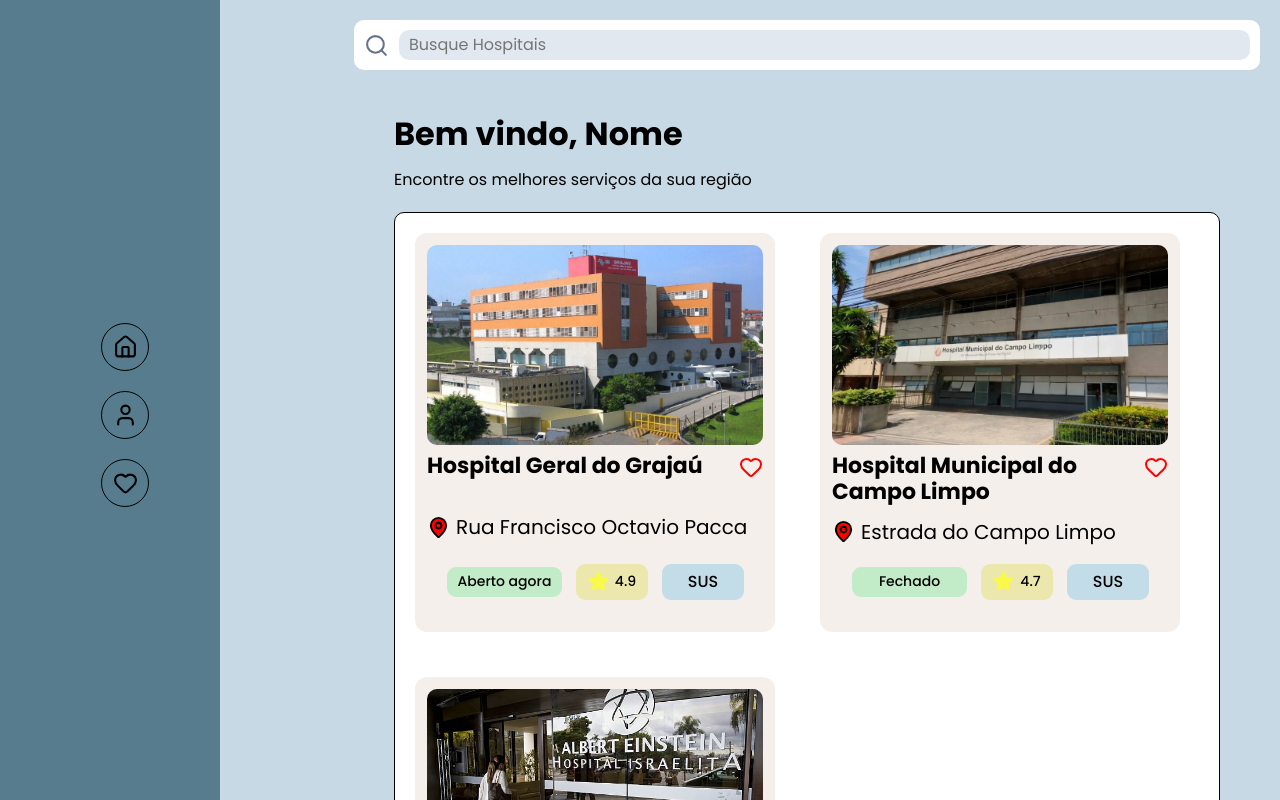
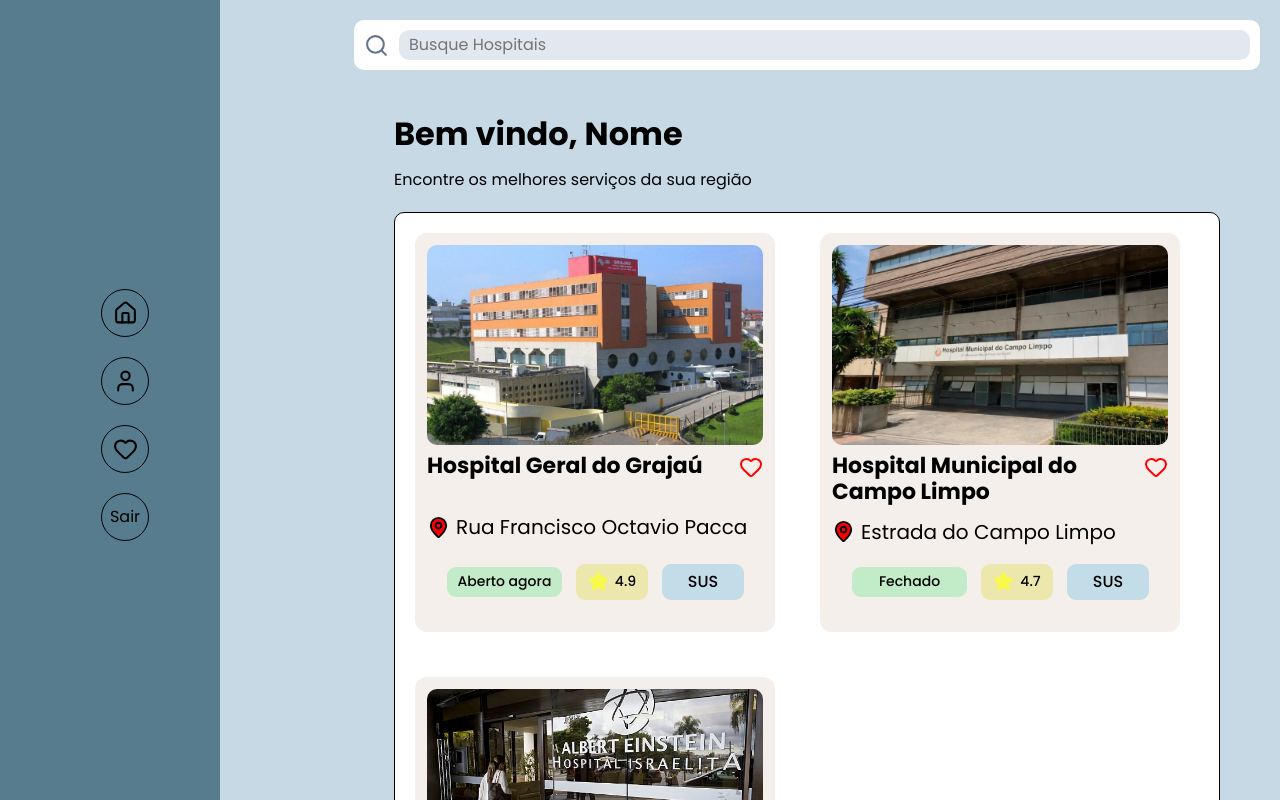
Before and after one commit to DevC0re/Front-TCC, a React (Vite) app: page /Home in a window 1280 px wide. Shown: the top 800 px of the page. Built offline with nearby package versions, Linux system fonts and the light colour scheme.

Commit message:
feat: Add logout functionality and button to HomePage

```diff
--- a/src/pages/HomePage/index.tsx
+++ b/src/pages/HomePage/index.tsx
@@ -4,8 +4,11 @@
 import { Hospitals, nearbyHospitals } from "../../data/Hospital";
 import logo from "../../assets/Logo.png";
 import { Heart, House, User } from "lucide-react";
-import { useState } from "react";
+import { useState, useEffect } from "react";
 import { ComingSoon } from "../../components/ComingSoon";
+import { Button } from "../../components/Button";
+import { useNavigate } from "react-router-dom";
+import { api } from "../../service/api";
 
 export function HomePage() {
 
@@ -15,6 +18,13 @@
         hospital.name.toLowerCase().includes(search.toLowerCase()))
 
     const [isModalOpen , setIsModalOpen] = useState(false);
+
+    const navigate = useNavigate();
+
+    function handleLogout() {
+        localStorage.removeItem("token");
+        navigate("/")
+    }
 
     return (
         <>
@@ -56,7 +66,12 @@
                             <Heart className={s.navIcon}/>
                         <span>Favoritos</span>
                         </button>
-
+                        <button
+                        className={s.navButton}
+                        onClick={handleLogout}
+                        >
+                            Sair
+                        </button>
                     </div>
 
                 </aside>
```
